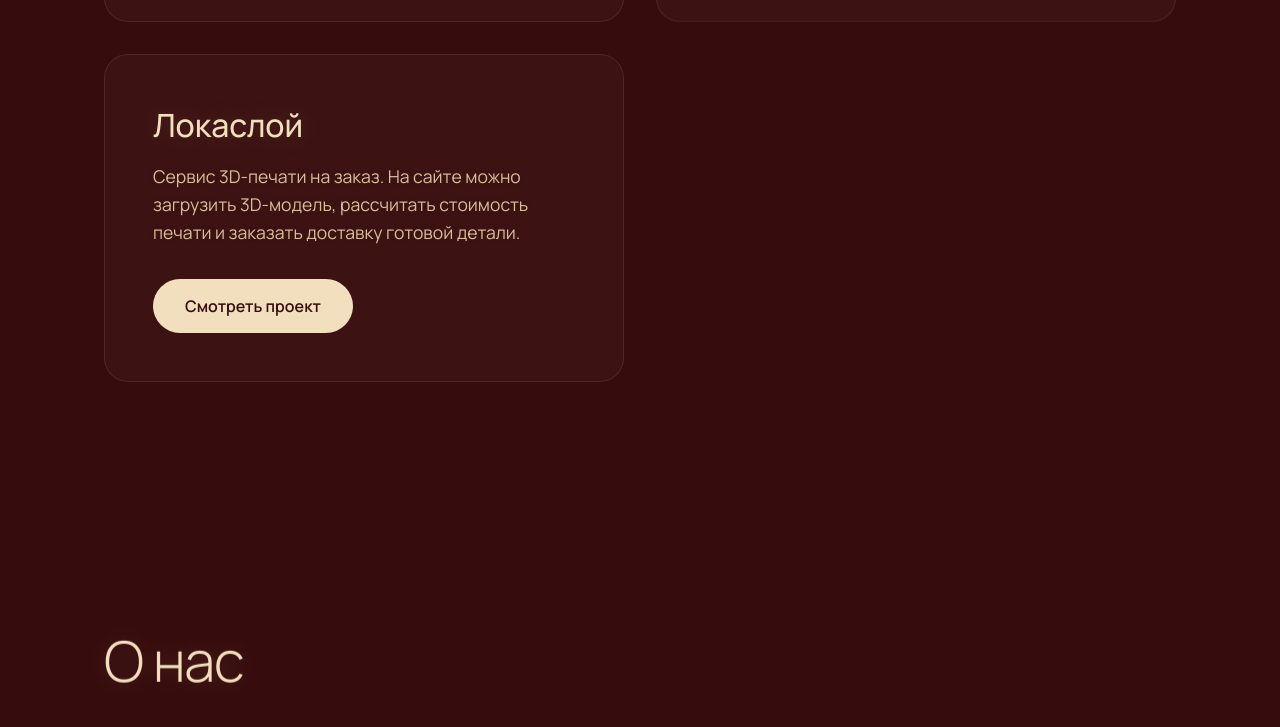
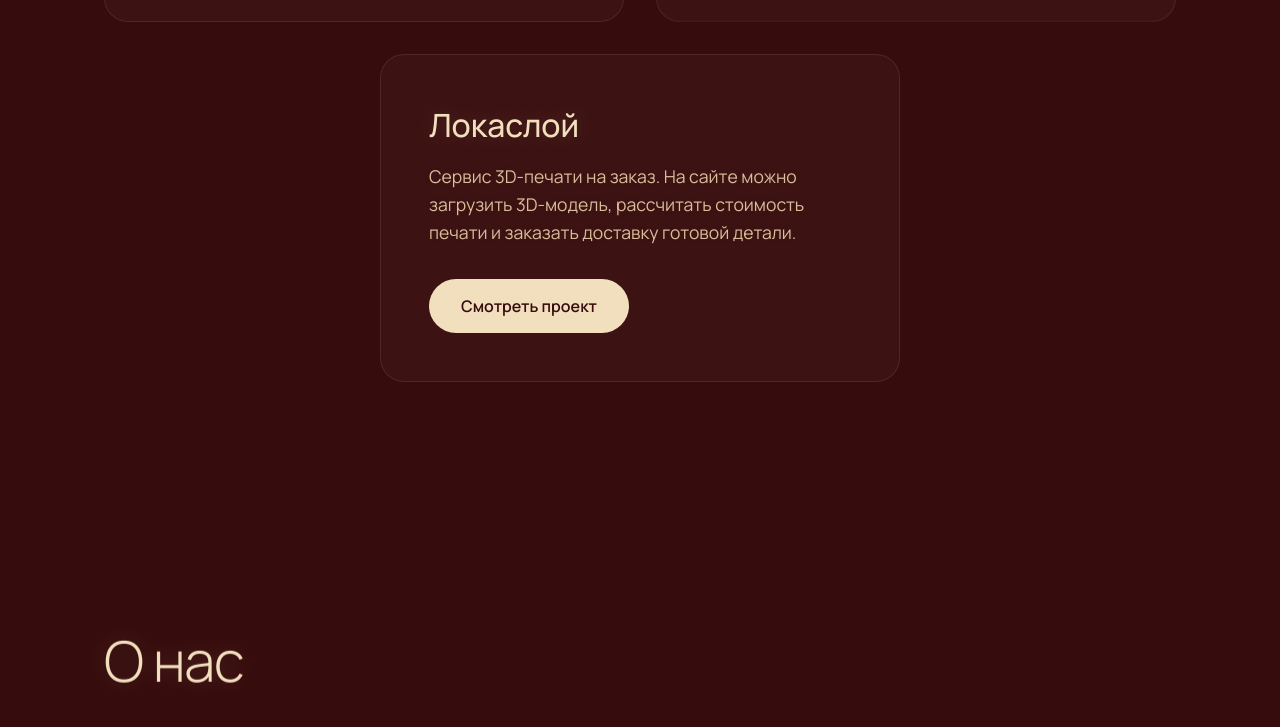
Before and after one commit to wft9dnv8m5-cmd/razgruzka, a plain HTML site: page index.html in a window 1280 px wide. Shown: the part 1586-2313 px from the top of the page. Drawn offline with Linux system fonts and the light colour scheme; animation ran at ten frames a second.

Commit message:
Center the last portfolio card on desktop

```diff
--- a/index.html
+++ b/index.html
@@ -232,6 +232,13 @@
     background: rgba(242, 223, 190,0.03); border: 1px solid var(--line);
     border-radius: 24px; padding: 3rem; transition: transform 0.3s, background 0.3s;
     display: flex; flex-direction: column;
+  }
+  @media (width > 900px) {
+    .portfolio-grid > .portfolio-card:last-child:nth-child(odd) {
+      grid-column: 1 / -1;
+      justify-self: center;
+      width: calc((100% - 2rem) / 2);
+    }
   }
   .portfolio-card:hover { transform: translateY(-5px); background: rgba(242, 223, 190,0.06); border-color: rgba(242, 223, 190,0.2); }
   .portfolio-card h3 { font-size: 2rem; font-weight: 500; margin-bottom: 1rem; color: var(--ink); }
```
